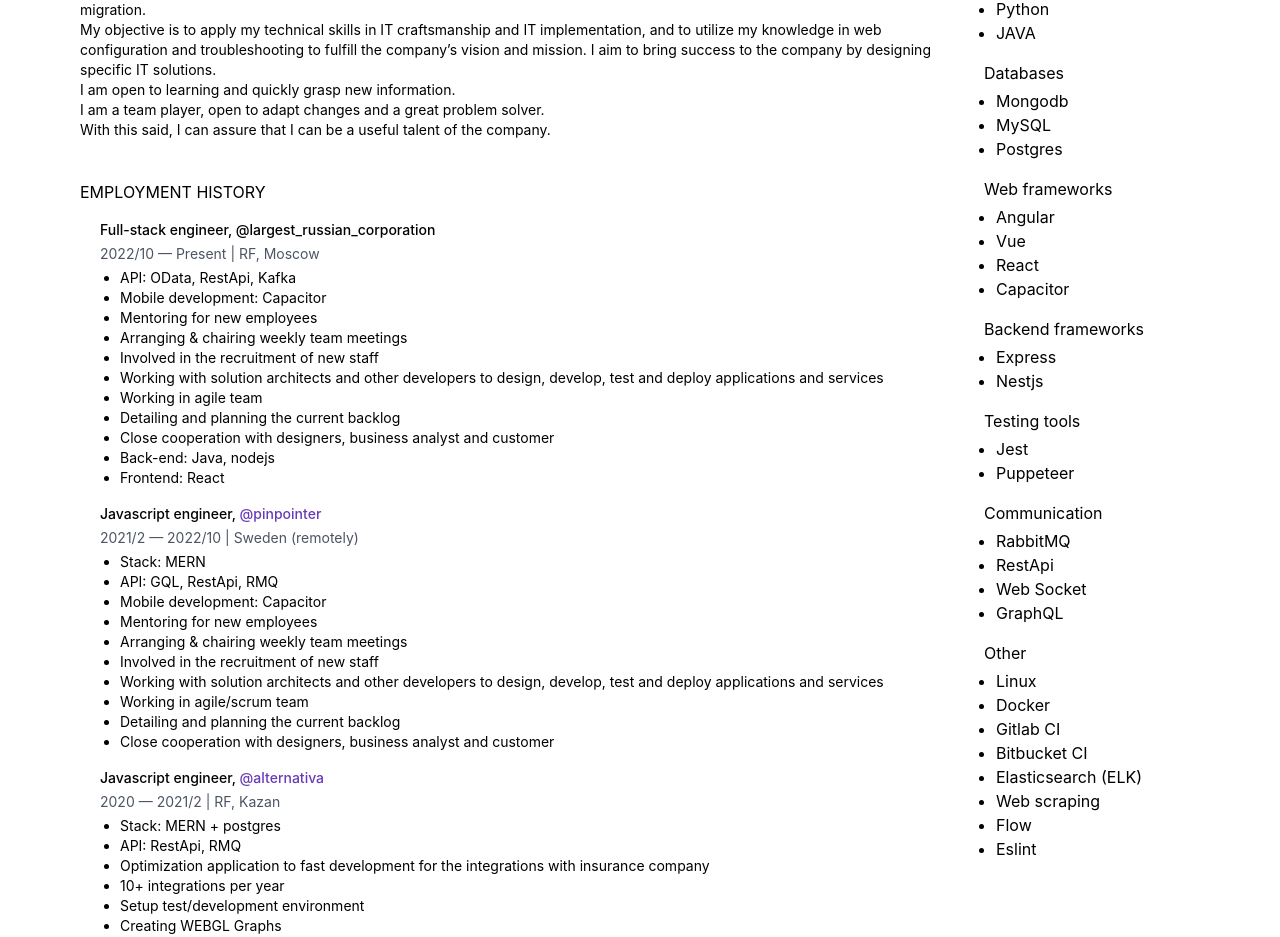
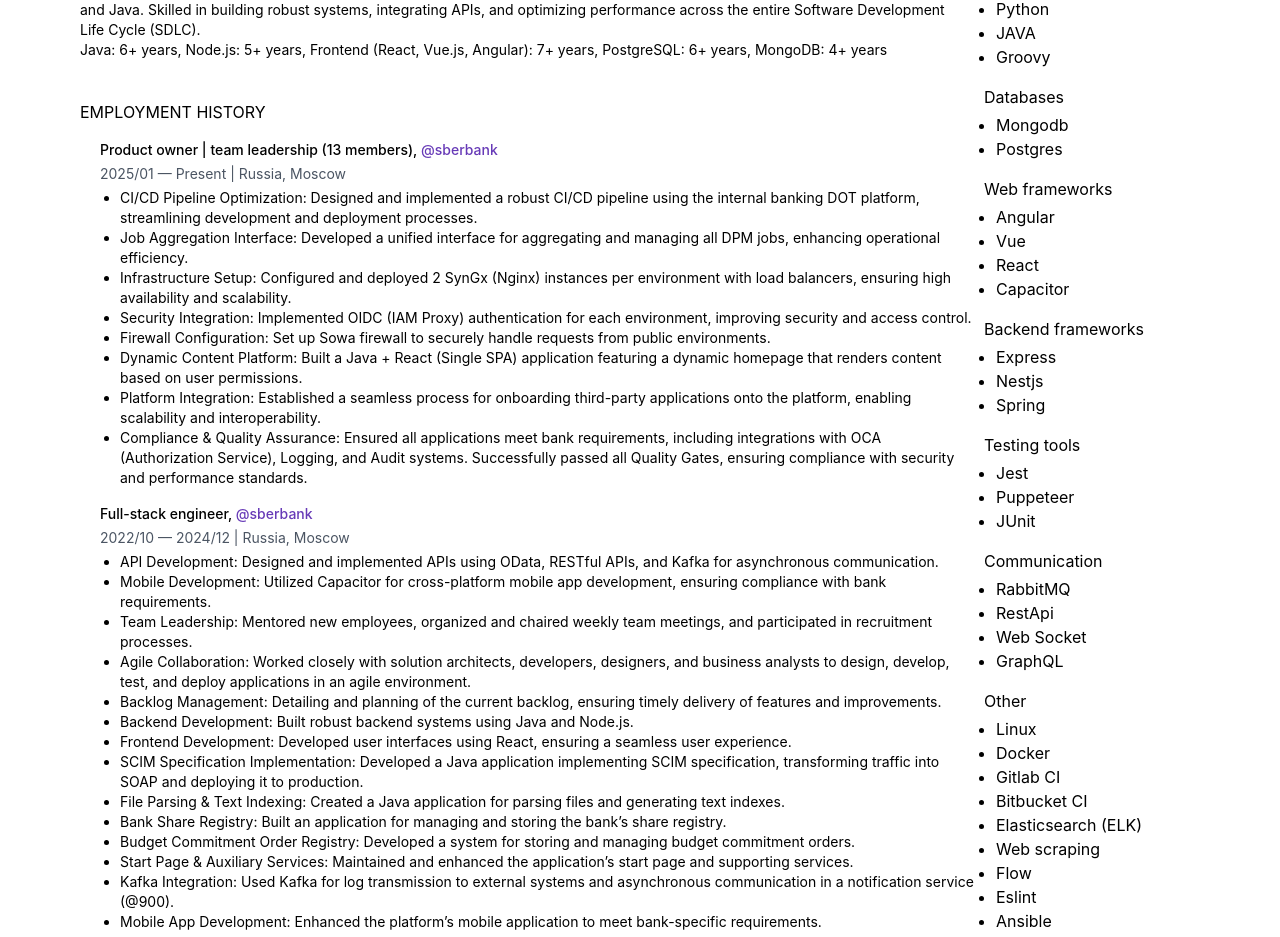
Before and after one commit to KhalitovAdel/khalitovadel.github.io, a React (Create React App) app in the folder web/: page /#/ in a window 1280 px wide. Shown: the part 235-1172 px from the top of the page. Built offline with nearby package versions, Linux system fonts and the light colour scheme.

Commit message:
feat: update bio

```diff
--- a/web/src/bio/Bio.tsx
+++ b/web/src/bio/Bio.tsx
@@ -41,7 +41,7 @@
 
         return (Object.keys(skills) || []).map((key, globalIndex) => {
             return (
-                <div className="lg:py-2 lg:ml-2" key={globalIndex}>
+                <div className="lg:py-2 lg:ml-2" translate="no" key={globalIndex}>
                     <p className="mb-1">{StringUtils.firstUpper(key)}</p>
                     <ul>
                         {(skills[key] || []).map((value, index) => {
@@ -68,7 +68,7 @@
                     return (
                         <li className="list-disc ml-3" key={value.title + String(index)}>
                             <a href={value.link || '#'} target="_blank">
-                                {value.title} {value.link && <span className="text-firm"> - open</span>}
+                                <span translate="no">{value.title}</span> {value.link && <span className="text-firm"> - open</span>}
                             </a>
                         </li>
                     );
@@ -81,7 +81,7 @@
         return (params || []).map((el) => {
             return (
                 <div className="py-2 pl-5" key={el.entity} id={el.entity}>
-                    <p className="font-medium">
+                    <p className="font-medium" translate="no">
                         {StringUtils.firstUpper(el.state ? el.state.concat(', ') : '')}{' '}
                         {el.link ? (
                             <a className="text-firm" href={el.link || '#'}>
@@ -121,7 +121,7 @@
                             />
                             <div className="sm:col-span-2 md:col-span-4 flex flex-col justify-center">
                                 <h1 className="text-firm text-2xl font-bold">{process.env.REACT_APP_SELF_FULLNAME}</h1>
-                                <p className="text-xl font-medium">Javascript engineer</p>
+                                <p className="text-xl font-medium">Full-stack engineer</p>
                                 <p className="font-medium text-sm">
                                     contact me:{' '}
                                     <a className="text-firm font-bold" href={'mailto:'.concat(process.env.REACT_APP_SELF_MAIL || '')}>
--- a/web/src/bio/constants/Bio.constants.ts
+++ b/web/src/bio/constants/Bio.constants.ts
@@ -3,82 +3,93 @@
 export const data: IBioData = {
     profile: {
         descriptions: [
-            `Javascript Developer and talented Software Engineer with expertise in ` +
-                `object-oriented analysis and design and exceptional record overseeing ` +
-                `all facets of Software Development Life Cycle, from analysis and design ` +
-                `to implementation and maintenance also migration.`,
-            `My objective is to apply my technical skills in IT craftsmanship and IT ` +
-                `implementation, and to utilize my knowledge in web configuration and ` +
-                `troubleshooting to fulfill the company’s vision and mission. I aim to bring ` +
-                `success to the company by designing specific IT solutions.`,
-            'I am open to learning and quickly grasp new information.',
-            'I am a team player, open to adapt changes and a great problem solver.',
-            'With this said, I can assure that I can be a useful talent of the company.',
+            `Experienced Full-Stack Engineer with 8+ years of expertise in designing, developing, and maintaining scalable web applications and services. Proficient in both frontend and backend development, with a strong command of JavaScript (TypeScript, React, Node.js) and Java. Skilled in building robust systems, integrating APIs, and optimizing performance across the entire Software Development Life Cycle (SDLC).`,
+            'Java: 6+ years, Node.js: 5+ years, Frontend (React, Vue.js, Angular): 7+ years, PostgreSQL: 6+ years, MongoDB: 4+ years',
         ],
     },
     history: [
         {
-            entity: '@largest_russian_corporation',
-            link: '',
+            entity: '@sberbank',
+            link: 'https://www.sberbank.ru',
+            state: 'Product Owner | Team Leadership (13 members)',
+            period_start: '2025/01',
+            period_end: '',
+            region: 'Russia, Moscow',
+            todo: [
+                'CI/CD Pipeline Optimization: Designed and implemented a robust CI/CD pipeline using the internal banking DOT platform, streamlining development and deployment processes.',
+                'Job Aggregation Interface: Developed a unified interface for aggregating and managing all DPM jobs, enhancing operational efficiency.',
+                'Infrastructure Setup: Configured and deployed 2 SynGx (Nginx) instances per environment with load balancers, ensuring high availability and scalability.',
+                'Security Integration: Implemented OIDC (IAM Proxy) authentication for each environment, improving security and access control.',
+                'Firewall Configuration: Set up Sowa firewall to securely handle requests from public environments.',
+                'Dynamic Content Platform: Built a Java + React (Single SPA) application featuring a dynamic homepage that renders content based on user permissions.',
+                'Platform Integration: Established a seamless process for onboarding third-party applications onto the platform, enabling scalability and interoperability.',
+                'Compliance & Quality Assurance: Ensured all applications meet bank requirements, including integrations with OCA (Authorization Service), Logging, and Audit systems. Successfully passed all Quality Gates, ensuring compliance with security and performance standards.',
+            ],
+        },
+        {
+            entity: '@sberbank',
+            link: 'https://www.sberbank.ru',
             state: 'full-stack engineer',
             period_start: '2022/10',
-            period_end: '',
-            region: 'RF, Moscow',
+            period_end: '2024/12',
+            region: 'Russia, Moscow',
             todo: [
-                'API: OData, RestApi, Kafka',
-                'Mobile development: Capacitor',
-                'Mentoring for new employees',
-                'Arranging & chairing weekly team meetings',
-                'Involved in the recruitment of new staff',
-                'Working with solution architects and other developers to design, develop, test and deploy applications and services',
-                'Working in agile team',
-                'Detailing and planning the current backlog',
-                'Close cooperation with designers, business analyst and customer',
-                'Back-end: Java, nodejs',
-                'Frontend: React',
+                'API Development: Designed and implemented APIs using OData, RESTful APIs, and Kafka for asynchronous communication.',
+                'Mobile Development: Utilized Capacitor for cross-platform mobile app development, ensuring compliance with bank requirements.',
+                'Team Leadership: Mentored new employees, organized and chaired weekly team meetings, and participated in recruitment processes.',
+                'Agile Collaboration: Worked closely with solution architects, developers, designers, and business analysts to design, develop, test, and deploy applications in an agile environment.',
+                'Backlog Management: Detailing and planning of the current backlog, ensuring timely delivery of features and improvements.',
+                'Backend Development: Built robust backend systems using Java and Node.js.',
+                'Frontend Development: Developed user interfaces using React, ensuring a seamless user experience.',
+                'SCIM Specification Implementation: Developed a Java application implementing SCIM specification, transforming traffic into SOAP and deploying it to production.',
+                'File Parsing & Text Indexing: Created a Java application for parsing files and generating text indexes.',
+                'Bank Share Registry: Built an application for managing and storing the bank’s share registry.',
+                'Budget Commitment Order Registry: Developed a system for storing and managing budget commitment orders.',
+                'Start Page & Auxiliary Services: Maintained and enhanced the application’s start page and supporting services.',
+                'Kafka Integration: Used Kafka for log transmission to external systems and asynchronous communication in a notification service (@900).',
+                'Mobile App Development: Enhanced the platform’s mobile application to meet bank-specific requirements.',
             ],
         },
         {
             entity: '@pinpointer',
             link: 'https://www.pinpointer.se',
-            state: 'javascript engineer',
+            state: 'full-stack engineer',
             period_start: '2021/2',
             period_end: '2022/10',
             region: 'Sweden (remotely)',
             todo: [
-                'Stack: MERN',
-                'API: GQL, RestApi, RMQ',
-                'Mobile development: Capacitor',
-                'Mentoring for new employees',
-                'Arranging & chairing weekly team meetings',
-                'Involved in the recruitment of new staff',
-                'Working with solution architects and other developers to design, develop, test and deploy applications and services',
-                'Working in agile/scrum team',
-                'Detailing and planning the current backlog',
-                'Close cooperation with designers, business analyst and customer',
+                'Technology Stack: Java (Spring Boot), React, RESTful APIs, GraphQL, RabbitMQ, Mongodb.',
+                'Mobile Development: Utilized Capacitor for cross-platform mobile app development.',
+                'Team Leadership: Mentored new employees, organized and chaired weekly team meetings, and participated in recruitment processes.',
+                'Agile Collaboration: Worked in agile/scrum teams, collaborating with solution architects, developers, designers, and business analysts to design, develop, test, and deploy applications.',
+                'Backlog Management: Detailing and planning of the current backlog, ensuring timely delivery of features and improvements.',
+                'Integrated an internal logistics system with document management workflows.',
+                'Integrated a specialized truck routing system to calculate and optimize permissible routes.',
+                'Microservices Migration: Played a key role in scaling the team by breaking down a monolithic application into microservices, doubling the team size.',
             ],
         },
         {
             entity: '@alternativa',
             link: 'https://agenta.online/',
-            state: 'javascript engineer',
+            state: 'full-stack engineer',
             period_start: '2020',
             period_end: '2021/2',
-            region: 'RF, Kazan',
+            region: 'Russia, Kazan',
             todo: [
-                'Stack: MERN + postgres',
-                'API: RestApi, RMQ',
-                'Optimization application to fast development for the integrations with insurance company',
-                '10+ integrations per year',
-                'Setup test/development environment',
-                'Creating WEBGL Graphs',
-                "Integration with power bi and customer's accounting system",
+                'Technology Stack: Java, PostgreSQL, Vue.js, RESTful APIs, RabbitMQ.',
+                'Application Optimization: Optimized the application for rapid development and seamless integration with insurance companies, enabling 10+ integrations per year.',
+                'Environment Setup: Configured and maintained development and testing environments.',
+                'Data Visualization: Developed interactive WebGL-based graphs for data visualization.',
+                'System Integration: Integrated the application with Power BI and the customer’s accounting system.',
+                'Security Implementation: Deployed and configured Keycloak for secure authentication and authorization.',
+                'CI/CD Pipeline: Built and maintained a Bitbucket pipeline for efficient deployment and continuous integration.',
+                'Microservices Architecture: Designed and implemented 12+ microservices, improving scalability and maintainability.',
             ],
         },
         {
             entity: '@redtaxi',
             link: 'https://www.linkedin.com/company/redtaxilb/about/',
-            state: 'javascript engineer',
+            state: 'full-stack engineer',
             period_start: '2020',
             period_end: '2020/3',
             region: 'Lebanon (remotely)',
@@ -90,7 +101,7 @@
             state: 'javascript engineer',
             period_start: '2019',
             period_end: '2020',
-            region: 'RF, Moscow',
+            region: 'Russia, Moscow',
             todo: [
                 'Stack: MEAN',
                 'API: RestApi',
@@ -106,25 +117,25 @@
             state: 'javascript engineer',
             period_start: '2018',
             period_end: '2019',
-            region: 'RF, Kazan',
+            region: 'Russia, Kazan',
             todo: ['Stack: bootstrap + express', 'API: RestApi', 'Development application for customer needs', 'Close cooperation with the marketing department'],
         },
         {
             entity: '@freelance',
             link: '',
-            state: 'javascript engineer',
+            state: 'full-stack engineer',
             period_start: '2016',
             period_end: '2018',
-            region: 'RF, Kazan',
+            region: 'Russia, Kazan',
             todo: ['Creating of a CRM system', 'Scraping of information from the web sites', 'Creating of a plain web sites', 'Creating reports from the database'],
         },
         {
-            entity: '@ЦСП',
+            entity: '@csp',
             link: 'https://цсп-рт.рф',
             state: 'system administrator',
             period_start: '2013',
             period_end: '2015',
-            region: 'RF, Kazan',
+            region: 'Russia, Kazan',
             todo: [
                 'Creating a news site in several languages',
                 'Maintenance of the video surveillance portal for sports facilities of the republic',
@@ -132,22 +143,49 @@
                 'Maintenance of 5 physical servers',
             ],
         },
+        {
+            entity: 'other',
+            link: '',
+            state: 'other projects',
+            period_start: '2008',
+            period_end: '2013',
+            region: 'Russia, Kazan',
+            todo: [
+                'Developed scripts for automating armor upgrade processes in Lineage 2 using ACTools.',
+                'Created team event scripts for monitoring ally HP levels and automating healing in Lineage 2.',
+                'Enhanced and studied JAVA through modifications of the l2j game server.',
+                'Performed packet-level hacking of game servers.',
+                'Modified game clients to render hitboxes (wallhack).',
+                'Designed scripts to manage weapon spray patterns and recoil in multiple games.',
+            ],
+        },
     ],
     skills: {
-        languages: ['TypeScript', 'Python', 'JAVA'],
-        Databases: ['Mongodb', 'MySQL', 'Postgres'],
+        languages: ['TypeScript', 'Python', 'JAVA', 'Groovy'],
+        Databases: ['Mongodb', 'Postgres'],
         'Web Frameworks': ['Angular', 'Vue', 'React', 'Capacitor'],
-        'Backend Frameworks': ['Express', 'Nestjs'],
-        'Testing tools': ['Jest', 'Puppeteer'],
+        'Backend Frameworks': ['Express', 'Nestjs', 'Spring'],
+        'Testing tools': ['Jest', 'Puppeteer', 'JUnit'],
         Communication: ['RabbitMQ', 'RestApi', 'Web Socket', 'GraphQL'],
-        Other: ['Linux', 'Docker', 'Gitlab CI', 'Bitbucket CI', 'Elasticsearch (ELK)', 'Web scraping', 'Flow', 'Eslint'],
+        Other: ['Linux', 'Docker', 'Gitlab CI', 'Bitbucket CI', 'Elasticsearch (ELK)', 'Web scraping', 'Flow', 'Eslint', 'Ansible', 'Helm', 'Jenkins', 'Kubernetes', 'Openshift'],
     },
     education: [
+        {
+            entity: 'Tisbi, Hight school',
+            period_start: '2022',
+            period_end: '2025',
+            region: 'Russia, Kazan',
+            todo: [
+                'Pursuing a second higher education in Applied Informatics through remote learning, building on my existing academic background.',
+                'Gaining advanced knowledge in software development, data analysis, and IT systems design to complement my practical experience.',
+                'Focused on modern technologies, programming paradigms, and best practices in the field of information technology.',
+            ],
+        },
         {
             entity: 'Kazan (Volga) Federal University, Hight school',
             period_start: '2012',
             period_end: '2018',
-            region: 'RF, Kazan',
+            region: 'Russia, Kazan',
             todo: ['2 years of study. Applied Informatics. Studied JAVA.', 'After 2 years of study, I transferred to the law faculty.'],
         },
     ],
```
Also changed, not shown: 2 other files (tests, documents, lock files or other folders).
